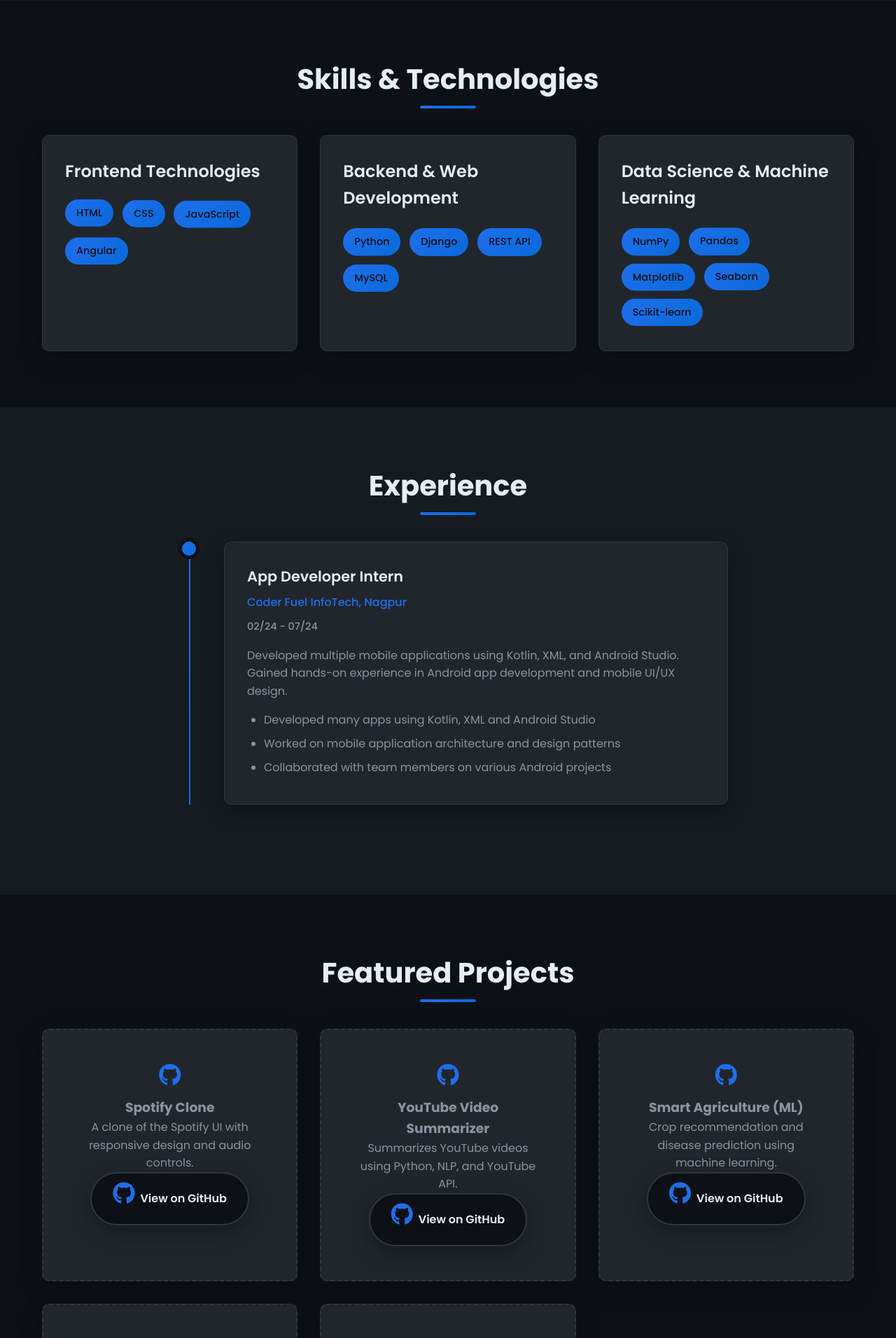
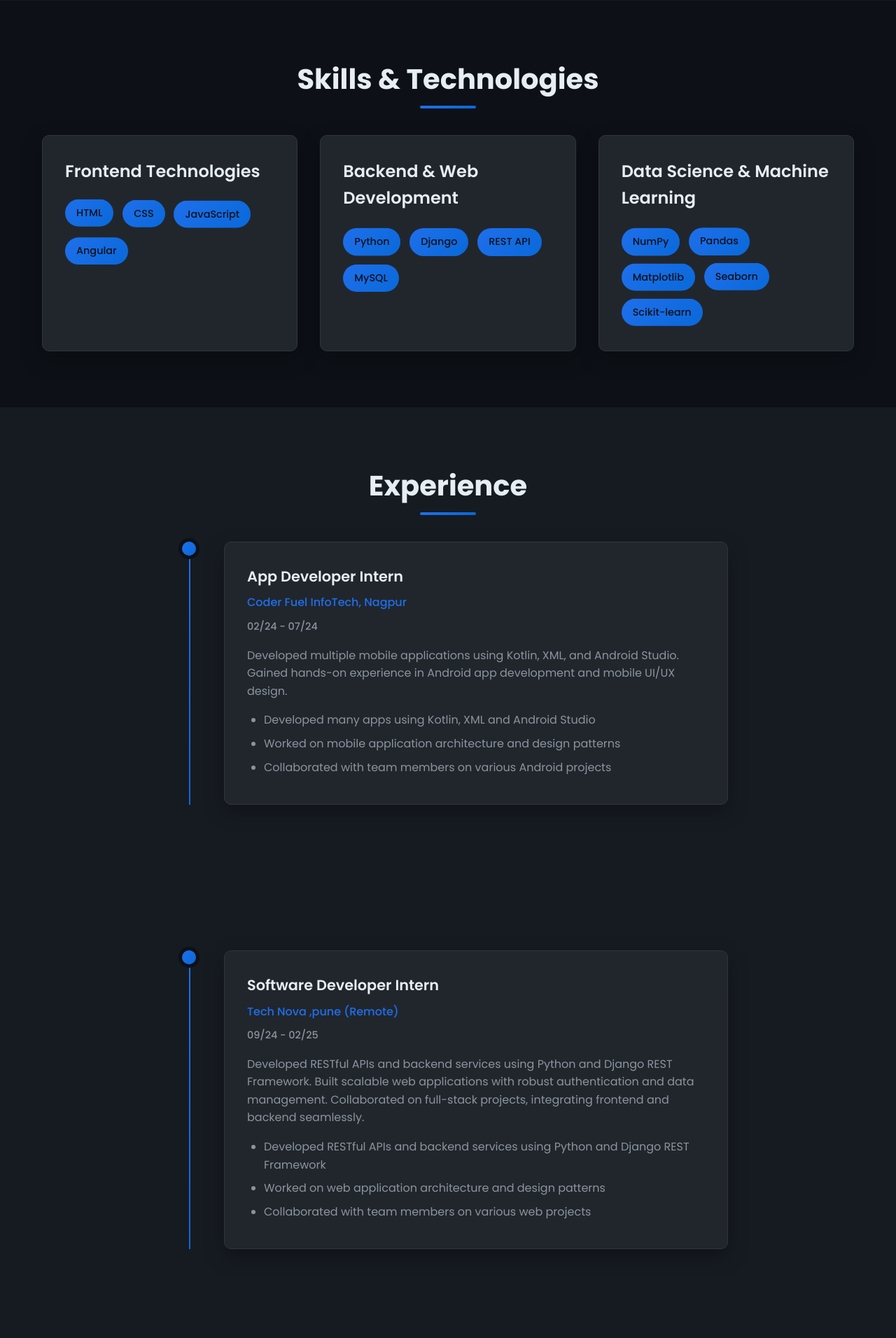
Before and after one commit to pratikraut2/portfolio, a Django app: page / in a window 1280 px wide. Shown: the part 1446-3358 px from the top of the page at 70% size. Run offline with Django 5.2, Linux system fonts and the light colour scheme.

Commit message:
media file added

```diff
--- a/templates/index.html
+++ b/templates/index.html
@@ -77,11 +77,11 @@
             <div class="profile-card">
               <div>
                 <img
-                  src="{% static 'asset/Portfolio pic.jpg' %}"
+                  src="{% static 'asset/profile.jpg' %}"
                   alt="Pratik Raut"
                   style="
-                    width: 180px;
-                    height: 180px;
+                    width: 250px;
+                    height: 250px;
                     border-radius: 50%;
                     object-fit: cover;
                   "
@@ -196,7 +196,41 @@
             </div>
           </div>
         </div>
+
       </section>
+       <section id="experience" class="experience">
+        <div class="container">
+          <div class="timeline">
+            <div class="timeline-item">
+              <div class="timeline-dot"></div>
+              <div class="timeline-content">
+                <h3>Software Developer Intern</h3>
+                <h4>Tech Nova ,pune (Remote)</h4>
+                <span class="timeline-date">09/24 - 02/25</span>
+                <p>
+                    Developed RESTful APIs and backend services using Python and Django REST Framework.
+                    Built scalable web applications with robust authentication and data management.
+                    Collaborated on full-stack projects, integrating frontend and backend seamlessly.
+                </p>
+                <ul>
+                  <li>
+                    Developed RESTful APIs and backend services using Python and Django REST Framework
+                  </li>
+                  <li>
+                    Worked on web application architecture and design
+                    patterns
+                  </li>
+                  <li>
+                    Collaborated with team members on various web projects
+                  </li>
+                </ul>
+              </div>
+            </div>
+          </div>
+        </div>
+      </section>
+
+
 
       <!-- Projects Section -->
      <section id="projects" class="projects">
@@ -210,7 +244,7 @@
         <h3>Spotify Clone</h3>
         <p>A clone of the Spotify UI with responsive design and audio controls.</p>
         <a href="https://github.com/yourusername/spotify-clone" target="_blank" class="btn btn-secondary">
-          <i class="fab fa-github"></i> View on GitHub
+          <i class="fab "></i> View on GitHub
         </a>
       </div>
 
@@ -220,7 +254,7 @@
         <h3>YouTube Video Summarizer</h3>
         <p>Summarizes YouTube videos using Python, NLP, and YouTube API.</p>
         <a href="https://github.com/yourusername/youtube-summarizer" target="_blank" class="btn btn-secondary">
-          <i class="fab fa-github"></i> View on GitHub
+          <i class="fab"></i> View on GitHub
         </a>
       </div>
 
@@ -230,7 +264,7 @@
         <h3>Smart Agriculture (ML)</h3>
         <p>Crop recommendation and disease prediction using machine learning.</p>
         <a href="https://github.com/yourusername/smart-agriculture-ml" target="_blank" class="btn btn-secondary">
-          <i class="fab fa-github"></i> View on GitHub
+          <i class="fab"></i> View on GitHub
         </a>
       </div>
 
@@ -240,7 +274,7 @@
         <h3>Online Bill Generator</h3>
         <p>Generates dynamic bills/invoices using HTML, JS, and PDF export.</p>
         <a href="https://github.com/yourusername/bill-generator" target="_blank" class="btn btn-secondary">
-          <i class="fab fa-github"></i> View on GitHub
+          <i class="fab"></i> View on GitHub
         </a>
       </div>
 
@@ -248,9 +282,9 @@
       <div class="placeholder-card">
         <i class="fab fa-github"></i>
         <h3>Notes App</h3>
-        <p>A simple Django web app with full CRUD functionality for managing notes.</p>
+        <p>A simple Django web app with full CRUD functionality for managing notes and login authentication to secure user data.</p>
         <a href="https://github.com/yourusername/django-notes-app" target="_blank" class="btn btn-secondary">
-          <i class="fab fa-github"></i> View on GitHub
+          <i class="fab"></i> View on GitHub
         </a>
       </div>
 
```
Also changed, not shown: static/asset/Portfolio pic.jpg (deleted), static/asset/profile.jpg (added), 2 other files.
